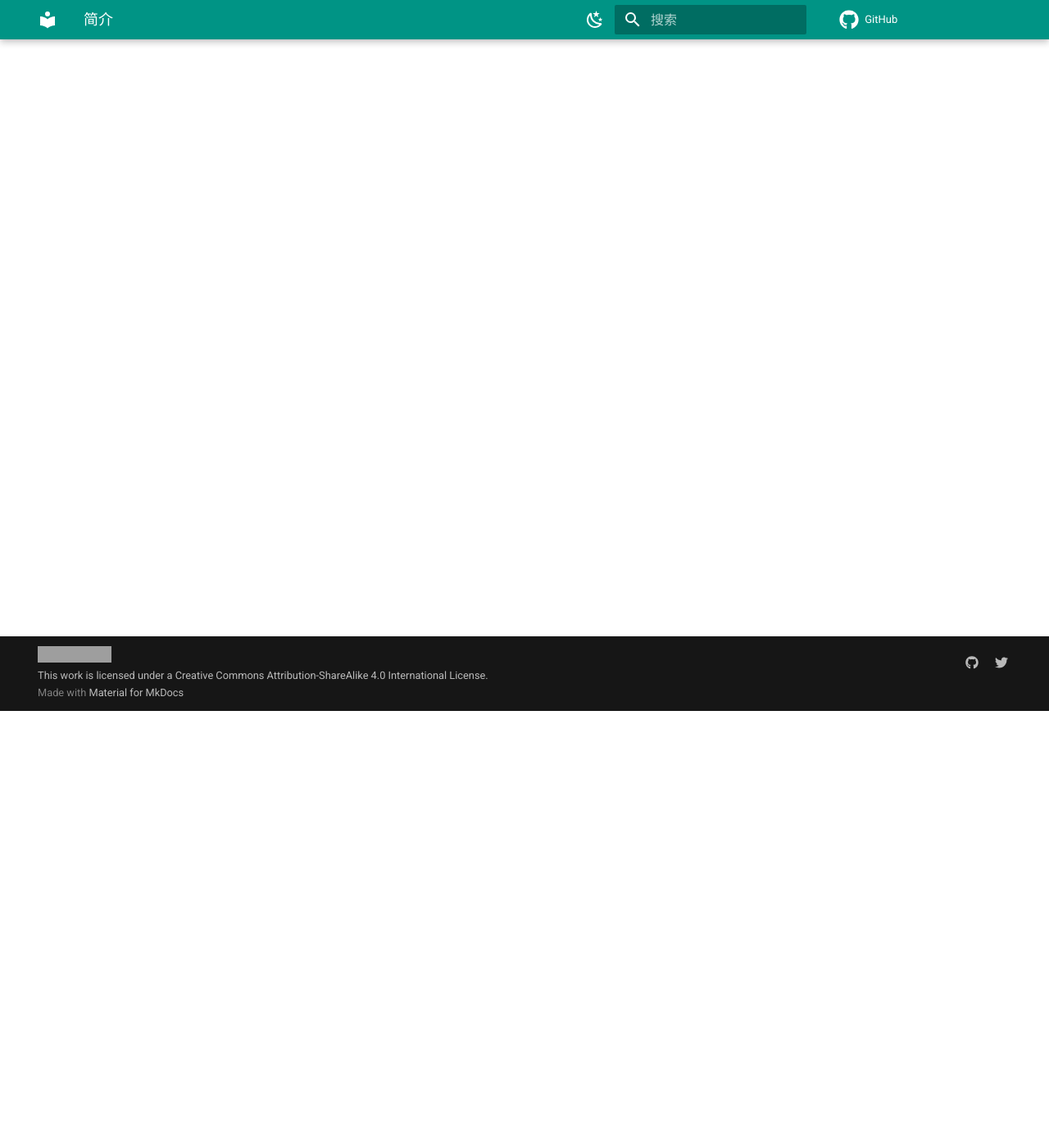
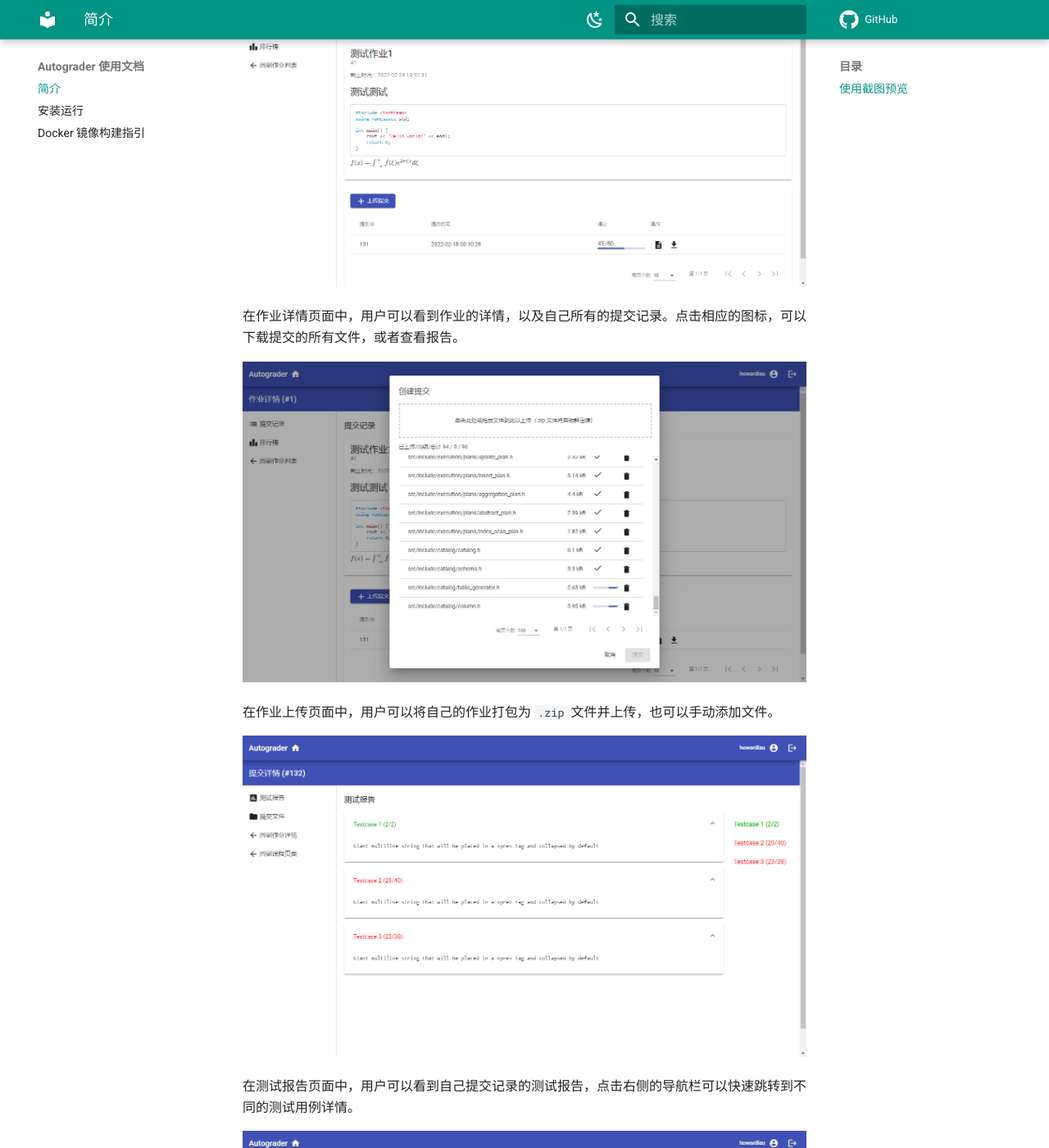
Before and after one commit to howardlau1999/autograder-docs, an MkDocs documentation site: the page built from docs/index.md, in a window 1280 px wide and 1400 px high, scrolled down 533 px. Shown: the whole window at 82% size. Built offline with MkDocs 1.6.1 and Material for MkDocs 9.7.7, drawn with Linux system fonts in a browser that asks for light colours; comment, search, counter and statistics services are not loaded; some of the changed text lies outside the part shown; grey boxes are pictures that could not be loaded.

Commit message:
*: add screenshot

```diff
--- a/docs/index.md
+++ b/docs/index.md
@@ -3,3 +3,21 @@
 Autograder 是适合用于项目型大作业的自动评分系统。您可以在系统上创建课程、添加作业并设置基于 Docker 技术的自动评分程序。学生可以在网站上提交自己的作业，并获得自动评分程序的反馈。学生可以在一次提交中一次性上传并提交多个文件，无需手动复制粘贴，非常适合项目类型的作业。
 
 Autograder 设计的目标适用于百人级别的课程，且尽量不依赖其他服务，您无需安装并设置复杂的 SQL 数据库和反向代理服务，内部已包含数据库以及 Web GUI。您只需要安装 Docker 并下载运行预编译好的二进制服务器程序，即可向学生提供 Autograder 网页服务。通过 Docker for Windows 技术，Autograder 也可以在 Windows 上运行，方便您试用体验。
+
+## 使用截图预览
+
+![作业详情页面](images/assignment-page.png)
+
+在作业详情页面中，用户可以看到作业的详情，以及自己所有的提交记录。点击相应的图标，可以下载提交的所有文件，或者查看报告。
+
+![作业上传页面](images/uploading.jpg)
+
+在作业上传页面中，用户可以将自己的作业打包为 `.zip` 文件并上传，也可以手动添加文件。
+
+![测试报告页面](images/report.png)
+
+在测试报告页面中，用户可以看到自己提交记录的测试报告，点击右侧的导航栏可以快速跳转到不同的测试用例详情。
+
+![查看提交文件页面](images/files.jpg)
+
+在查看提交文件页面中，用户可以不需要下载整个提交，就可以单独预览提交的文件。
```
Also changed, not shown: docs/images/assignment-page.png (added), docs/images/files.jpg (added), docs/images/report.png (added), docs/images/uploading.jpg (added).
